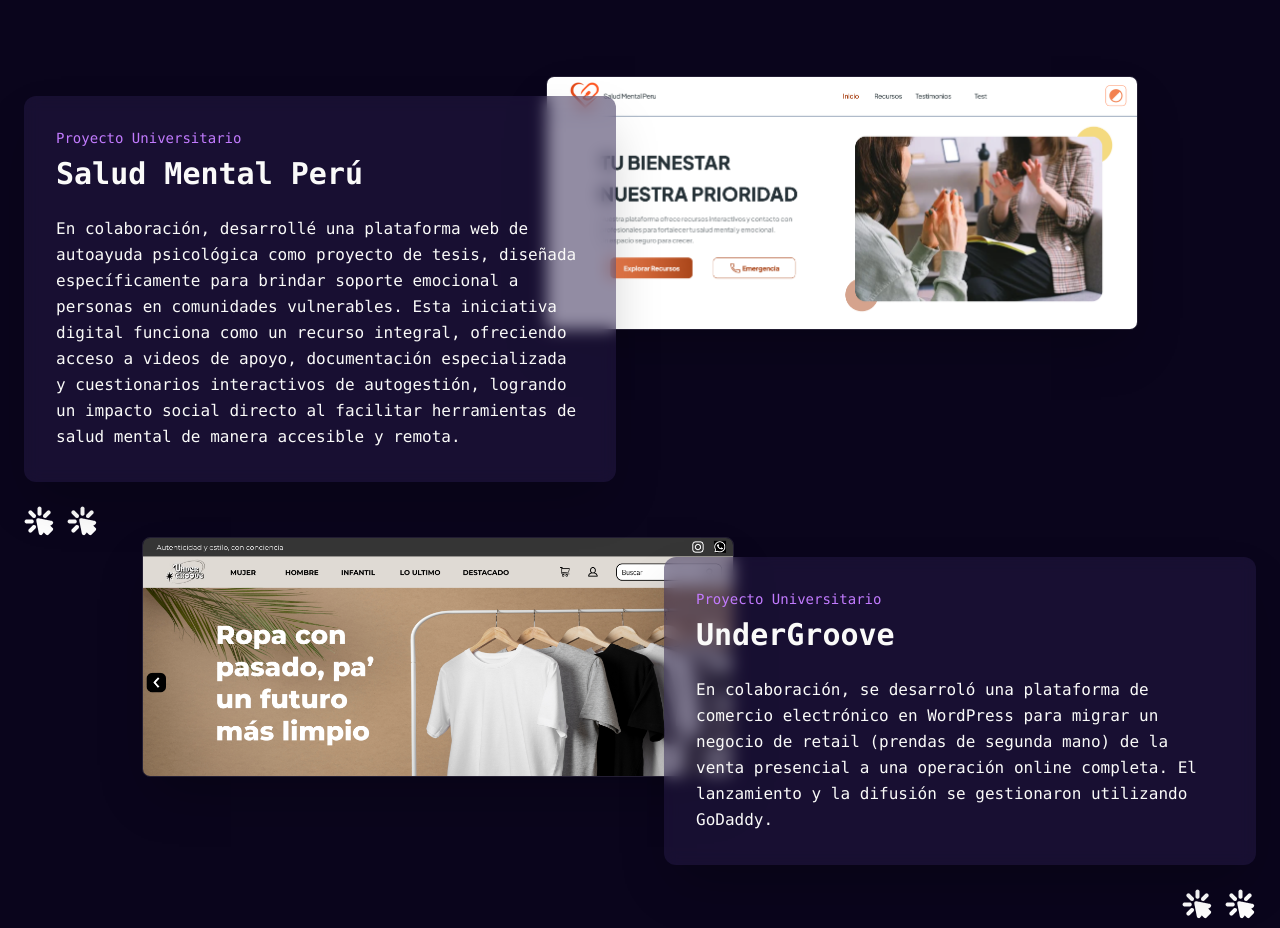
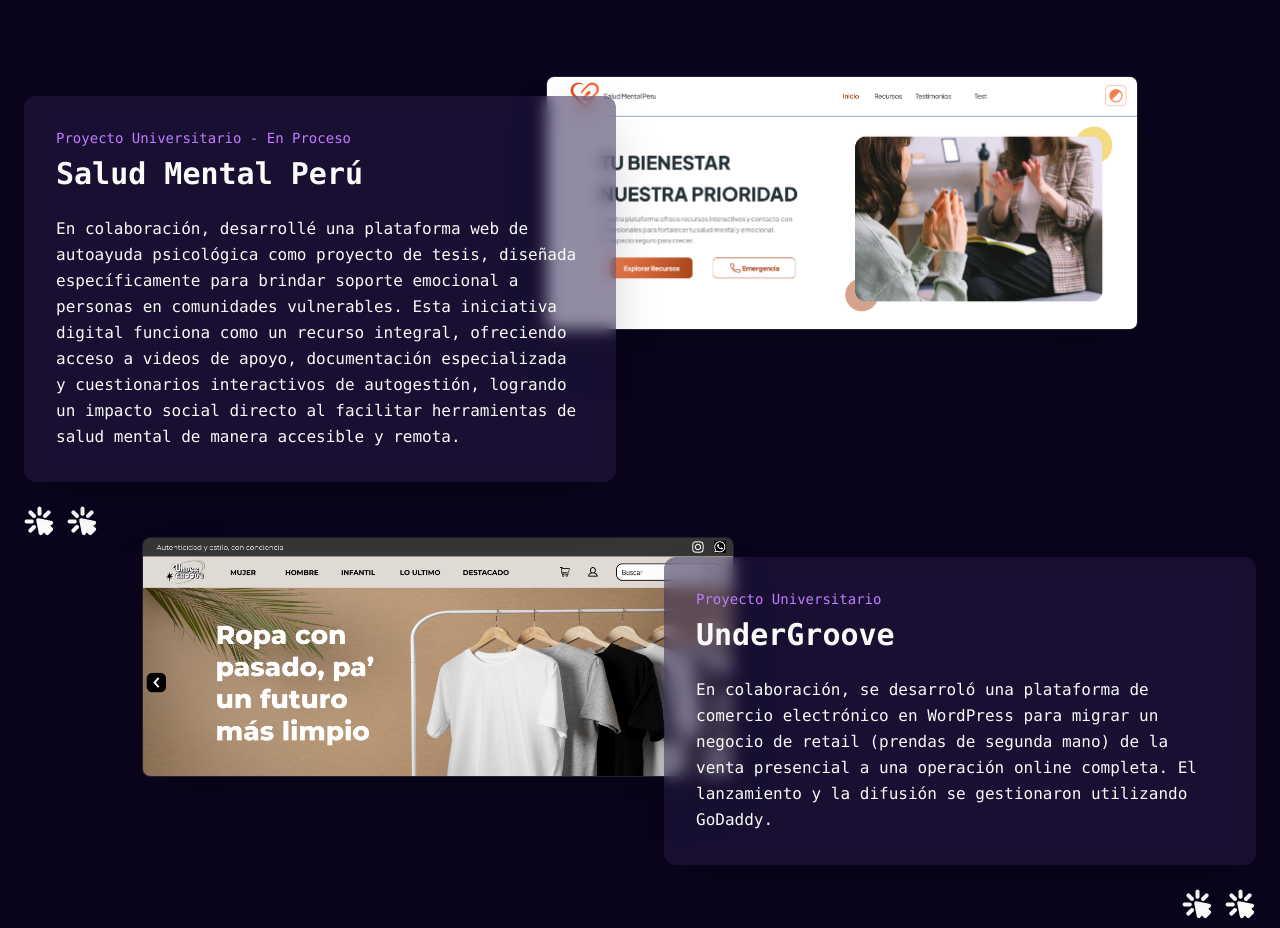
Before and after one commit to Dear-10/portafolio_web, a website: page index.html in a window 1280 px wide. Shown: the part 1420-2348 px from the top of the page. Drawn offline with Linux system fonts and the light colour scheme.

Commit message:
Procesos

```diff
--- a/index.html
+++ b/index.html
@@ -229,7 +229,7 @@
 
             <div class="relative z-10 w-1/2">
                 <div class="bg-[#261A49]/50 backdrop-blur-sm p-8 rounded-xl shadow-2xl transition hover:scale-110">
-                    <p class="text-sm font-light text-purple-400 mb-2">Proyecto Universitario</p>
+                    <p class="text-sm font-light text-purple-400 mb-2">Proyecto Universitario - En Proceso</p>
                     <h3 class="text-3xl font-semibold mb-6">Salud Mental Perú</h3>
                     <p class="text-base font-light leading-relaxed">
                         En colaboración, desarrollé una plataforma web de autoayuda psicológica como proyecto de tesis, diseñada específicamente para brindar soporte emocional a personas en comunidades vulnerables. Esta iniciativa digital funciona como un recurso integral, ofreciendo acceso a videos de apoyo, documentación especializada y cuestionarios interactivos de autogestión, logrando un impacto social directo al facilitar herramientas de salud mental de manera accesible y remota.
```
